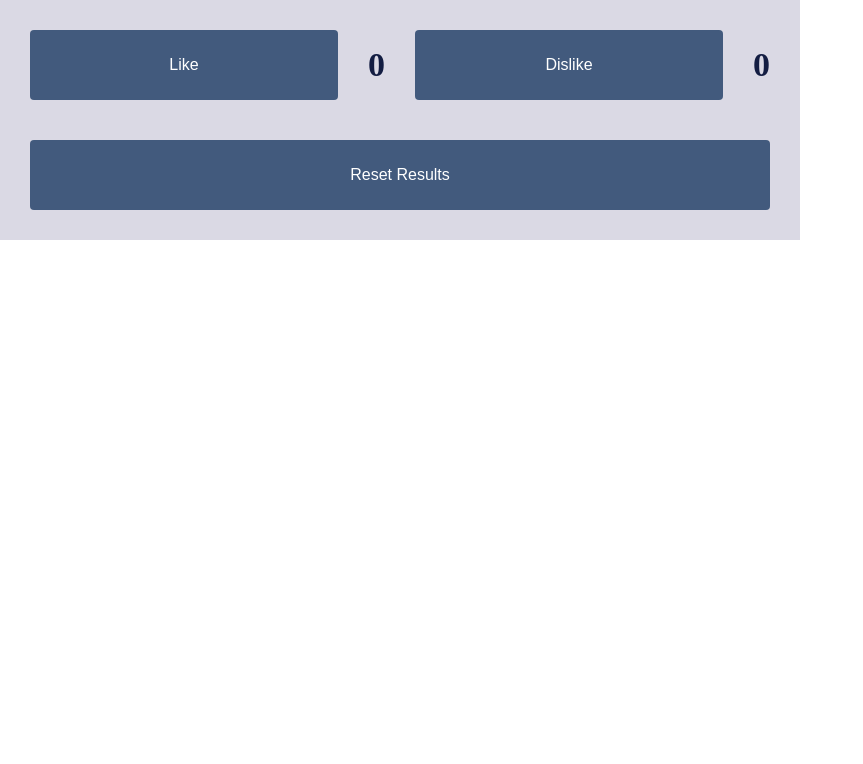
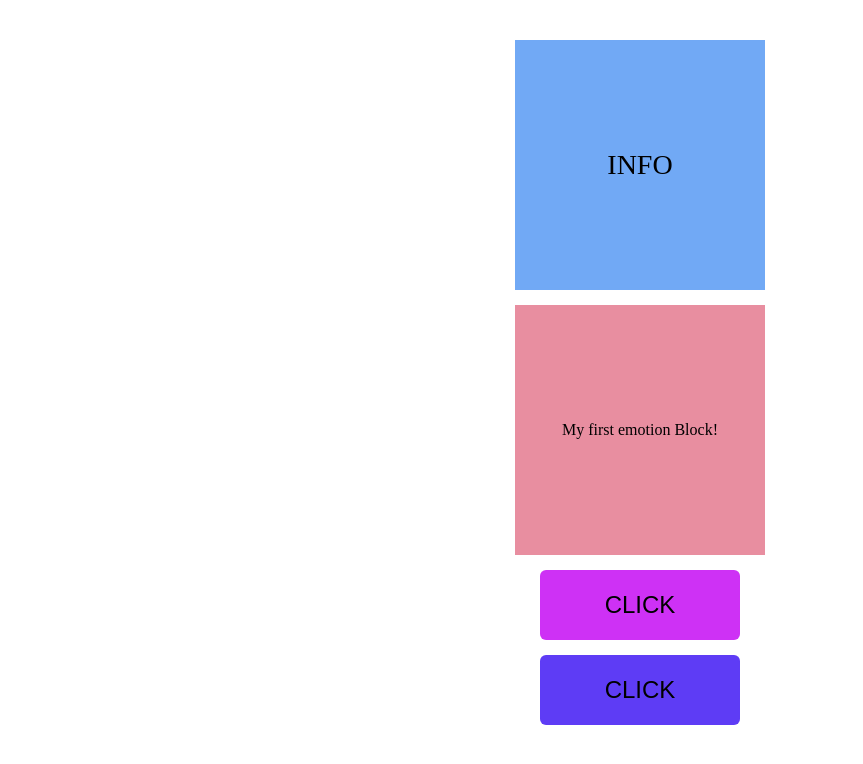
Before and after one commit to KaterinaSelem/TypeScriptApp, a React (Create React App) app: page / in a window 1280 px wide. Shown: the top 764 px of the page, without its empty margins (0-863 px from the left). Built offline with nearby package versions, Linux system fonts and the light colour scheme.

Commit message:
lesson08

```diff
--- a/src/App.tsx
+++ b/src/App.tsx
@@ -1,9 +1,10 @@
 
 import "./App.css";
-import Homework07 from "homeworks/Homework07/Homework07";
+// import Homework07 from "homeworks/Homework07/Homework07";
 //Lessons
 // import Lesson06 from "./lessons/lesson06/Lesson06";
 // import Lesson07 from "./lessons/Lesson07/Lesson07";
+import Lesson08 from "lessons/Lesson08/Lesson08";
 //Homeworks
 //Consultation
 
@@ -12,7 +13,8 @@ function App() {
     <div className="App">
       {/* <Lesson06 /> */}
       {/* <Lesson07/> */}
-      <Homework07/>
+      {/* <Homework07/> */}
+      <Lesson08/>
     </div>
   );
 }
--- a/src/components/Counter/Counter.tsx
+++ b/src/components/Counter/Counter.tsx
@@ -1,5 +1,5 @@
 import "./styles.css";
-import Button from "../Button/Button";
+import Button from "components/Button/Button";
 import { CounterProps } from "./types";
 
 function Counter({ countValue, onMinusClick, onPlusClick }: CounterProps) {
--- /dev/null
+++ b/src/lessons/Lesson08/Lesson08.tsx
@@ -0,0 +1,31 @@
+import {
+  BoxComponent,
+  Lesson08Component,
+  ButtonComponent,
+  InfoBoxComponent,
+} from './styles';
+
+function Lesson08() {
+  {
+    /* <p style = {{fontSize: "24px", color: "blue"}}> */
+  }
+  const styleObject = {
+    fontSize: '42px',
+    color: 'red',
+  };
+  const typeButton = false;
+
+  return (
+    <Lesson08Component>
+      <InfoBoxComponent>INFO</InfoBoxComponent>
+      <BoxComponent>My first emotion Block!</BoxComponent>
+      <ButtonComponent mainButton>CLICK</ButtonComponent>
+      <ButtonComponent mainButton = {typeButton}>CLICK</ButtonComponent>
+
+      {/* <p style={styleObject}>Hello!</p>
+      <div style={styleObject}>Bye!</div> */}
+    </Lesson08Component>
+  );
+}
+
+export default Lesson08;
--- /dev/null
+++ b/src/lessons/Lesson08/styles.ts
@@ -0,0 +1,45 @@
+import { css } from '@emotion/react';
+import styled from '@emotion/styled';
+
+interface ButtonPropsStyled {
+  mainButton?: boolean;
+}
+
+const commonBoxStyles = css`
+  display: flex;
+  align-items: center;
+  justify-content: center;
+  width: 250px;
+  height: 250px;
+`
+
+export const Lesson08Component = styled.div`
+  display: flex;
+  flex-direction: column;
+  align-items: center;
+  padding: 40px;
+  gap: 15px;
+`;
+
+export const BoxComponent = styled.div`
+${commonBoxStyles};
+  background: #e88ea0;
+`;
+
+export const InfoBoxComponent = styled.div`
+${commonBoxStyles};
+  background: #71A9F5;
+  font-size: 28px;
+`;
+
+export const ButtonComponent = styled.button<ButtonPropsStyled>`
+  width: 200px;
+  height: 70px;
+  border: none;
+  /* background: #e88ea0; */
+  background: ${({ mainButton }) => (mainButton ? '#CE31F5' : '#5E3CF5')};
+  border-radius: 6px;
+  font-size: 24px;
+  padding: 10px;
+  cursor: pointer;
+`;
```
